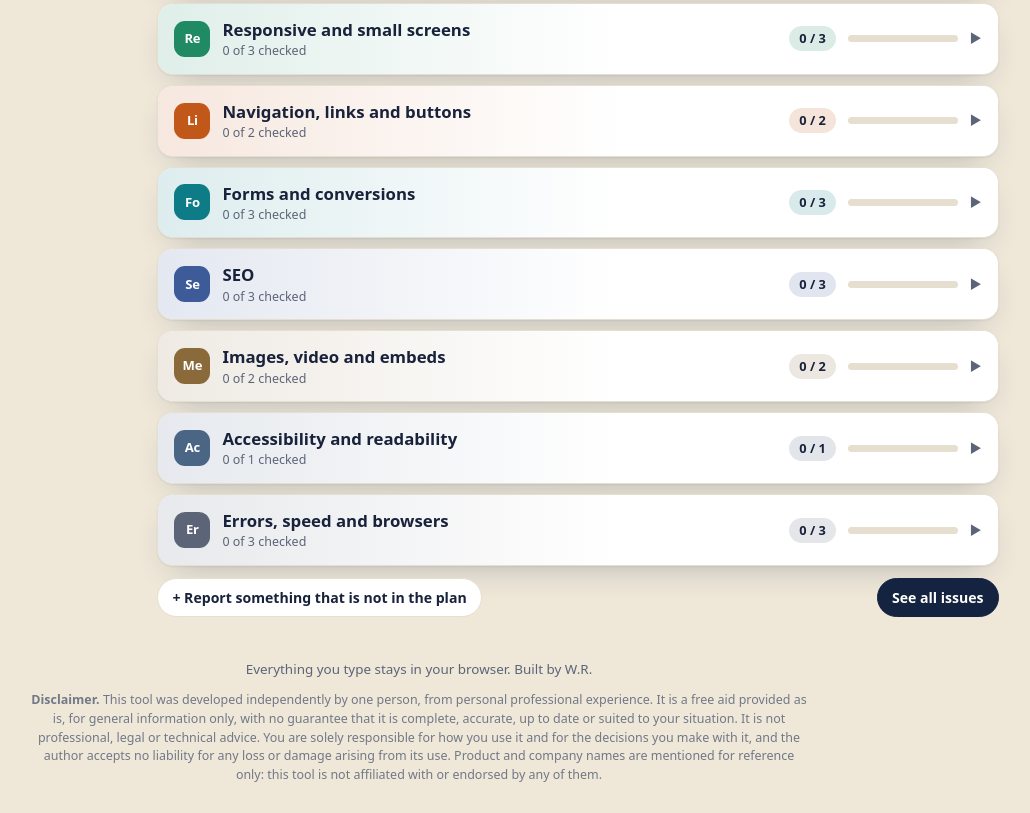
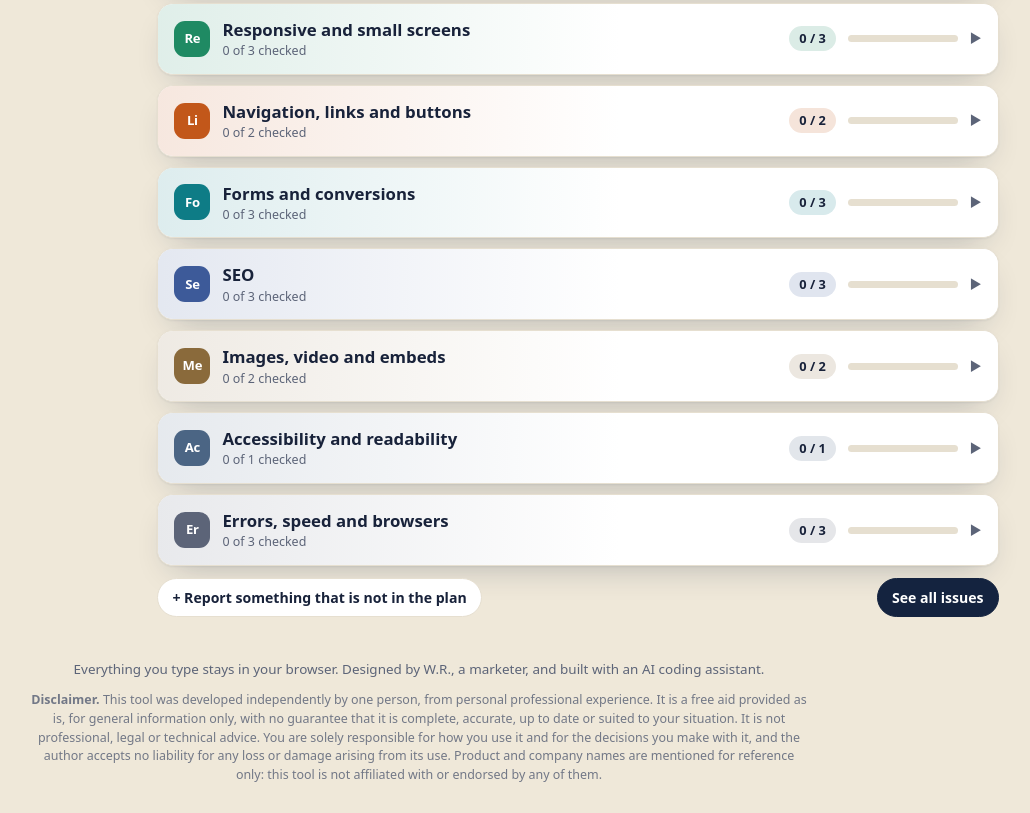
Before and after one commit to rechidwahiba-cell/qa-handoff, a plain HTML site: page index.html in a window 1280 px wide. Shown: the part 1011-1824 px from the top of the page, without its empty margins (221-1251 px from the left). Drawn offline with Linux system fonts and the light colour scheme.

Commit message:
Say on the page that the tool was built with an AI assistant
Co-Authored-By: Claude Fable 5.2 <noreply@anthropic.com>

```diff
--- a/index.html
+++ b/index.html
@@ -275,7 +275,7 @@ body.demo .tabb[aria-current=true]{background:var(--bg)}
 <div id="print"></div>
 <div id="toast" role="status" aria-live="polite"></div>
 <div id="demo" hidden aria-live="polite"></div>
-<footer><div class="wrap">Everything you type stays in your browser. Built by W.R.</div><p style="max-width:820px;margin:12px auto 0;padding:0 20px;font-size:.78rem;line-height:1.5;opacity:.85"><b>Disclaimer.</b> This tool was developed independently by one person, from personal professional experience. It is a free aid provided as is, for general information only, with no guarantee that it is complete, accurate, up to date or suited to your situation. It is not professional, legal or technical advice. You are solely responsible for how you use it and for the decisions you make with it, and the author accepts no liability for any loss or damage arising from its use. Product and company names are mentioned for reference only: this tool is not affiliated with or endorsed by any of them.</p>
+<footer><div class="wrap">Everything you type stays in your browser. Designed by W.R., a marketer, and built with an AI coding assistant.</div><p style="max-width:820px;margin:12px auto 0;padding:0 20px;font-size:.78rem;line-height:1.5;opacity:.85"><b>Disclaimer.</b> This tool was developed independently by one person, from personal professional experience. It is a free aid provided as is, for general information only, with no guarantee that it is complete, accurate, up to date or suited to your situation. It is not professional, legal or technical advice. You are solely responsible for how you use it and for the decisions you make with it, and the author accepts no liability for any loss or damage arising from its use. Product and company names are mentioned for reference only: this tool is not affiliated with or endorsed by any of them.</p>
 </footer>
 
 <script>
```
